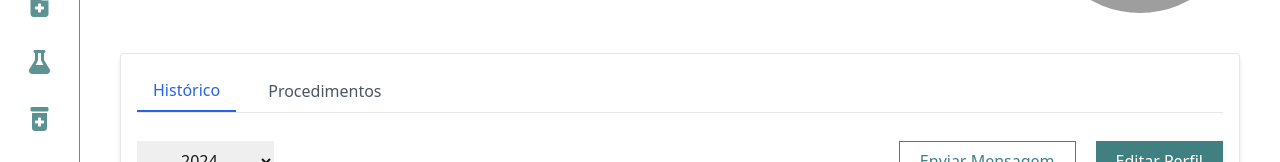
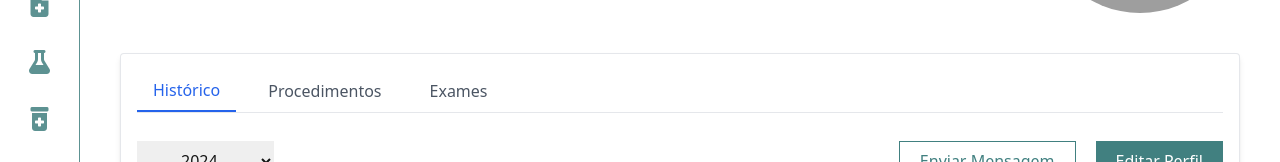
Before and after one commit to softexrecifepe/PI-MASCOTS-TURMA-09-EQUIPE-01, a Next.js app: page /registers/patient-profile in a window 1280 px wide. Shown: the part 351-513 px from the top of the page. Built offline with nearby package versions, Linux system fonts and the light colour scheme; grey boxes are pictures that could not be loaded.

Commit message:
refactor: ajustes na página de profile

```diff
--- a/src/app/components/ui/tabs/profileTab.tsx
+++ b/src/app/components/ui/tabs/profileTab.tsx
@@ -111,6 +111,16 @@ export default function ProfileTab() {
         >
           Procedimentos
         </button>
+        <button
+          className={`tab-btn py-2 px-4 ${
+            activeTab === "Procedimentos"
+              ? "text-blue-600 border-b-2 border-blue-600"
+              : "text-gray-600"
+          }`}
+          onClick={() => setActiveTab("Procedimentos")}
+        >
+          Exames
+        </button>
       </div>
       <div className="mt-4">
         <div className="py-3 flex flex-row justify-between content-center border-b">
```
